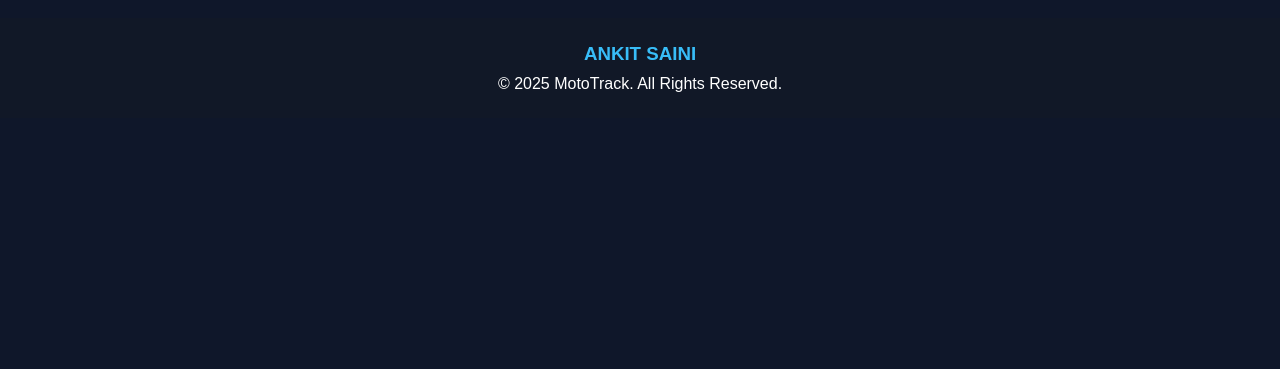
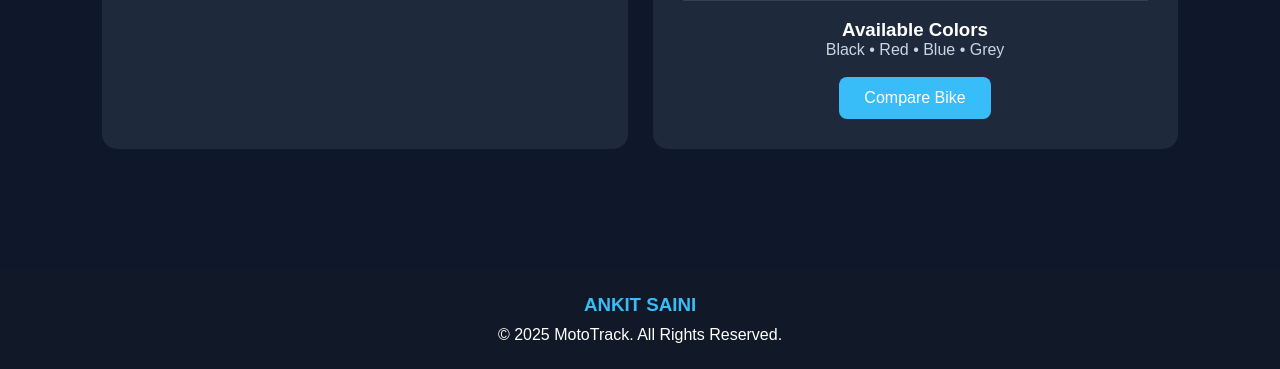
Before and after one commit to AnkitSaini491/MotoTrack-Pro, a Flask app: page /bike in a window 1280 px wide. Shown: the part 680-1049 px from the top of the page. Before the commit the page ends 772 px from the top, so only its background shows below. Run offline with Flask 3, Linux system fonts and the light colour scheme.

Commit message:
Update style.css

```diff
--- a/static/style.css
+++ b/static/style.css
@@ -194,3 +194,26 @@
 }
 
 }
+table{
+    width:100%;
+    border-collapse:collapse;
+}
+
+table td{
+    padding:12px;
+    border-bottom:1px solid #334155;
+}
+
+.card button{
+    padding:12px 25px;
+    border:none;
+    background:#38bdf8;
+    color:#fff;
+    border-radius:8px;
+    cursor:pointer;
+    font-size:16px;
+}
+
+.card button:hover{
+    background:#0284c7;
+}
```
